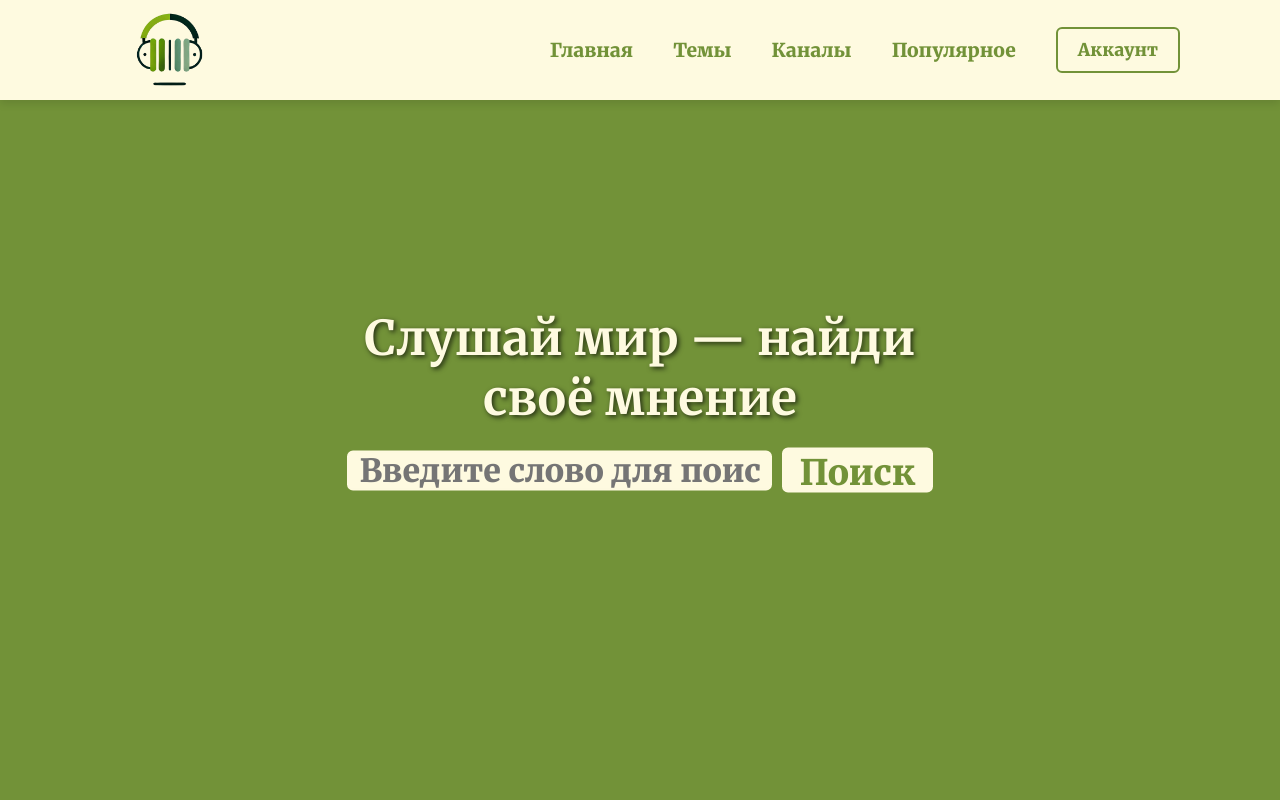
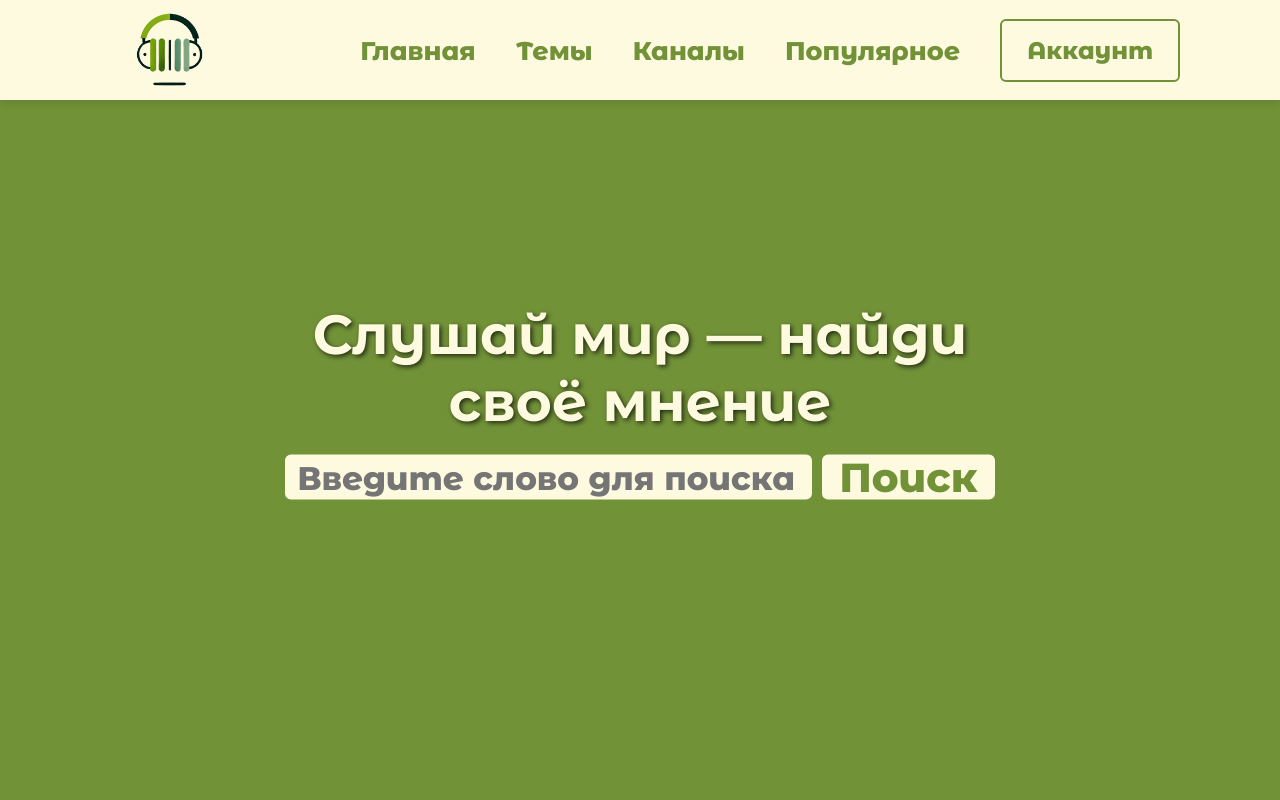
Before and after one commit to Nana-glitch321/Diplom, a PHP site: page /test.php in a window 1280 px wide. Run offline with PHP 8.4, Linux system fonts and the light colour scheme.

Commit message:
изменила шрифт и размер шрифта, полностью сделала дизайн карточки

```diff
--- a/css/style_channel.css
+++ b/css/style_channel.css
@@ -82,14 +82,14 @@ header {
     transform: scaleX(1); /* Полоска появляется */
 }
 
-.navigation .btnLogin-popup {
+navigation .btnLogin-popup {
     margin-left: 40px; /* Отступ между кнопками */
-    padding: 10px 20px; /* Отступы внутри кнопки */
+    padding: 15px 25px; /* Отступы внутри кнопки */
     border: 2px solid #729238; /* Цвет и толщина рамки */
     background: transparent; /* Прозрачный фон */
     border-radius: 6px; /* Скругленные углы */
     color: #729238; /* Цвет текста */
-    font-size: 1.1em; /* Размер шрифта */
+    font-size: 1.5em; /* Размер шрифта */
     font-weight: 800; /* Полужирный шрифт */
     cursor: pointer; /* Курсор в виде руки */
     transition: background 0.3s, color 0.3s; /* Плавные переходы */
--- a/css/style_glav.css
+++ b/css/style_glav.css
@@ -1,11 +1,10 @@
 /* Подключение шрифта */
-@import url('https://fonts.googleapis.com/css2?family=Merriweather:ital,wght@0,300;0,400;0,700;0,900;1,300;1,400;1,700;1,900&display=swap');
-
+@import url('https://fonts.googleapis.com/css2?family=Montserrat+Alternates:ital,wght@0,100;0,200;0,300;0,400;0,500;0,600;0,700;0,800;0,900;1,100;1,200;1,300;1,400;1,500;1,600;1,700;1,800;1,900&display=swap');
 * {
     margin: 0;
     padding: 0;
     box-sizing: border-box;
-    font-family: 'Merriweather', sans-serif;
+    font-family: 'Montserrat Alternates', sans-serif;
 }
 
 body {
@@ -53,7 +52,7 @@ header {
 }
 
 .navigation a {
-    font-size: 1.2em; /* Размер шрифта */
+    font-size: 1.6em; /* Размер шрифта */
     color: #729238; /* Цвет ссылок */
     text-decoration: none; /* Убираем подчеркивание у ссылок */
     font-weight: 800; /* Полужирный шрифт */
@@ -84,12 +83,12 @@ header {
 
 .navigation .btnLogin-popup {
     margin-left: 40px; /* Отступ между кнопками */
-    padding: 10px 20px; /* Отступы внутри кнопки */
+    padding: 15px 25px; /* Отступы внутри кнопки */
     border: 2px solid #729238; /* Цвет и толщина рамки */
     background: transparent; /* Прозрачный фон */
     border-radius: 6px; /* Скругленные углы */
     color: #729238; /* Цвет текста */
-    font-size: 1.1em; /* Размер шрифта */
+    font-size: 1.5em; /* Размер шрифта */
     font-weight: 800; /* Полужирный шрифт */
     cursor: pointer; /* Курсор в виде руки */
     transition: background 0.3s, color 0.3s; /* Плавные переходы */
@@ -108,14 +107,12 @@ header {
     transform: translate(-50%, -50%); /* Сдвигаем на половину размера элемента, чтобы он точно оказался в центре */
     margin-bottom: 20px; /* Отступ снизу */
     color: #FEFAE0;
-    font-size: 2em; /* Увеличенный размер шрифта */
+    font-size: 2.3em; /* Увеличенный размер шрифта */
     font-weight: bold;
     justify-content: center; /* Центрируем по горизонтали */
     text-shadow: 2px 2px 5px rgba(0, 0, 0, 0.7);
     max-width: 700px; /* Ограничение ширины для большого экрана */
 }
-
-
 /* Форма поиска */
 .search-form {
     display: flex; /* Flexbox для формы */
@@ -126,16 +123,17 @@ header {
 }
 
 .search-form input {
-    height: 40px; /* Высота поля ввода */
-    padding: 0 10px; /* Отступы внутри поля */
+    height: 45px; /* Высота поля ввода (такая же, как у кнопки) */
+    padding: 10px; /* Отступы внутри поля */
     font-weight: 800; /* Полужирный шрифт */
-    font-size: 1em; /* Размер шрифта */
+    font-size: 0.89em; /* Размер шрифта */
     border: 2px solid #FEFAE0; /* Граница поля */
     border-radius: 6px; /* Скругленные углы */
     outline: none; /* Убираем обводку при фокусе */
     background: #FEFAE0; /* Цвет фона */
     color: #729238; /* Цвет текста */
     transition: border 0.3s; /* Плавный переход для границы */
+    width: 45678px; /* Ширина поля ввода (можно настроить по необходимости) */
 }
 
 .search-form input:focus {
@@ -143,7 +141,7 @@ header {
 }
 
 .search-form button {
-    height: 45px; /* Высота кнопки */
+    height: 45px; /* Высота кнопки (такая же, как у поля ввода) */
     padding: 0 15px; /* Отступы внутри кнопки */
     font-size: 1.1em; /* Размер шрифта */
     color: #729238; /* Цвет текста */
@@ -153,6 +151,9 @@ header {
     cursor: pointer; /* Курсор в виде руки */
     font-weight: 800; /* Полужирный шрифт */
     transition: background 0.3s, color 0.3s, border 0.3s; /* Плавные переходы */
+    display: flex; /* Flexbox для центрирования текста */
+    justify-content: center; /* Центрируем текст по горизонтали */
+    align-items: center; /* Центрируем текст по вертикали */
 }
 
 .search-form button:hover {
--- a/index/index_glav.html
+++ b/index/index_glav.html
@@ -34,7 +34,7 @@
             </form>
     </section>
 
-    <section class="auth-cection">
+    <section class="auth-section">
         <div class="wrapper">
             <span class="icon-close"><ion-icon name="close-outline"></ion-icon></span>
 
--- a/index/index_theme.html
+++ b/index/index_theme.html
@@ -27,7 +27,7 @@
 
     <div class="card-container">
         <div class="card">
-            <img src="../picture/partners_card.png">
+            <img src="../picture/relationship.png">
             <div class="card-content">
                 <h3> Подкасты о отношениях</h3>
             <p>Подкасты о романтических, семейных и дружеских отношениях</p>
```
Also changed, not shown: css/style_theme.css (+12 -9 lines), picture/partners_card.png (deleted), picture/relationship.png (added).
